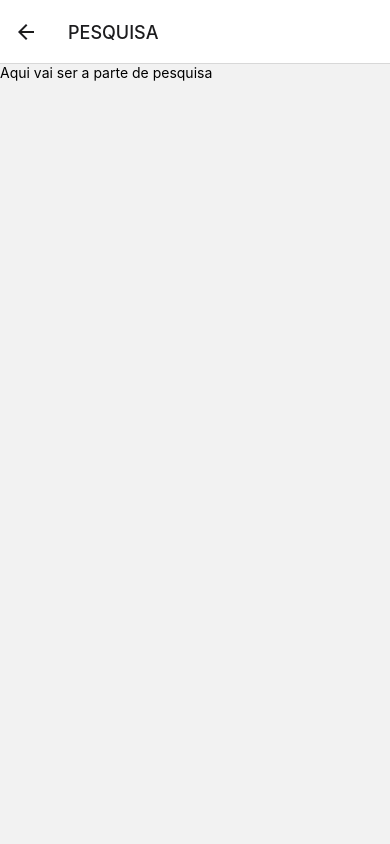
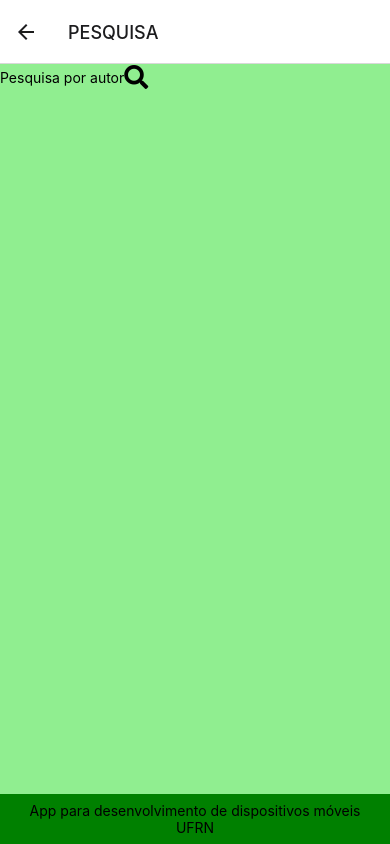
Before and after one commit to monicalpaiva/sacinom, a React Native app: screen /SearchScreen in a window 390 px wide. Built offline with nearby package versions, Linux system fonts and the light colour scheme; no server answers.

Commit message:
#Ajustes

```diff
--- a/screens/SearchScreen.js
+++ b/screens/SearchScreen.js
@@ -1,18 +1,26 @@
 import React from "react";
 import { View, Text,StyleSheet } from "react-native";
+import {FontAwesome5} from '@expo/vector-icons';
+import Rodape from '../templates/rodape';
 
-import Pesquisa from '../templates/pesquisa';
 
 export default function SearchScreen(){
-    return(
-        <View style={styles.container}>
-            <Text>Aqui vai ser a parte de pesquisa</Text>
-        </View>
-    )
+    return <View style={styles.conteudo}>
+        <View style={styles.conjuntoPesquisa}>
+    <Text>Pesquisa por autor</Text>
+    <FontAwesome5 name="search" size={24} color="black"/>
+    </View>
+    <Rodape />
+  </View>
 }
-
 const styles = StyleSheet.create({
-    container:{
-      flex: 1,
-    }
-  });
+conteudo:{
+    flex:1,
+    backgroundColor: '#90ee90',
+    justifyContent: 'space-between',
+},
+conjuntoPesquisa:{
+    flexDirection: 'row',
+    alignItems: 'center',
+}
+});
--- a/screens/Sumario.js
+++ b/screens/Sumario.js
@@ -1,7 +1,7 @@
-import React, {useEffect, useState} from 'react';
-import { StyleSheet, Text, Image, View, TouchableOpacity} from 'react-native';
+import React from 'react';
+import { StyleSheet, Text, View} from 'react-native';
+import Rodape from '../templates/rodape';
 
-import { FlatList } from 'react-native-gesture-handler';
 
 export default function Sumario() {
     return <View style={styles.conteudo}>
@@ -10,6 +10,7 @@ export default function Sumario() {
         <Text>Na manhã de domingo</Text>
         <Text>Ao Luar da meia noite</Text>
         </View>
+        <Rodape />
       </View>
 }
 const styles = StyleSheet.create({
@@ -17,6 +18,7 @@ const styles = StyleSheet.create({
     flex: 1,
     padding: 5,
     backgroundColor: '#fafad2',
+    justifyContent: 'space-between',
   },
   nomeautor:{
     justifyContent: 'center',
--- a/templates/conteudo.js
+++ b/templates/conteudo.js
@@ -50,9 +50,10 @@ const styles = StyleSheet.create({
   conjunto:{
     padding: 10,
     flexDirection: 'row',
+    alignItems: 'center',
   },
   imagem:{
-    height: 100,
+    height: '80%',
     width: 100,
   },
   descricao:{
--- a/templates/rodape.js
+++ b/templates/rodape.js
@@ -4,7 +4,8 @@ import { StyleSheet, Text, View } from 'react-native';
 export default function App() {
   return (
       <View style={styles.rodape}>
-        <Text>By Monica Lima de Paiva</Text>
+        <Text>App para desenvolvimento de dispositivos móveis</Text>
+        <Text>UFRN</Text>
       </View>
   );
 }
```
